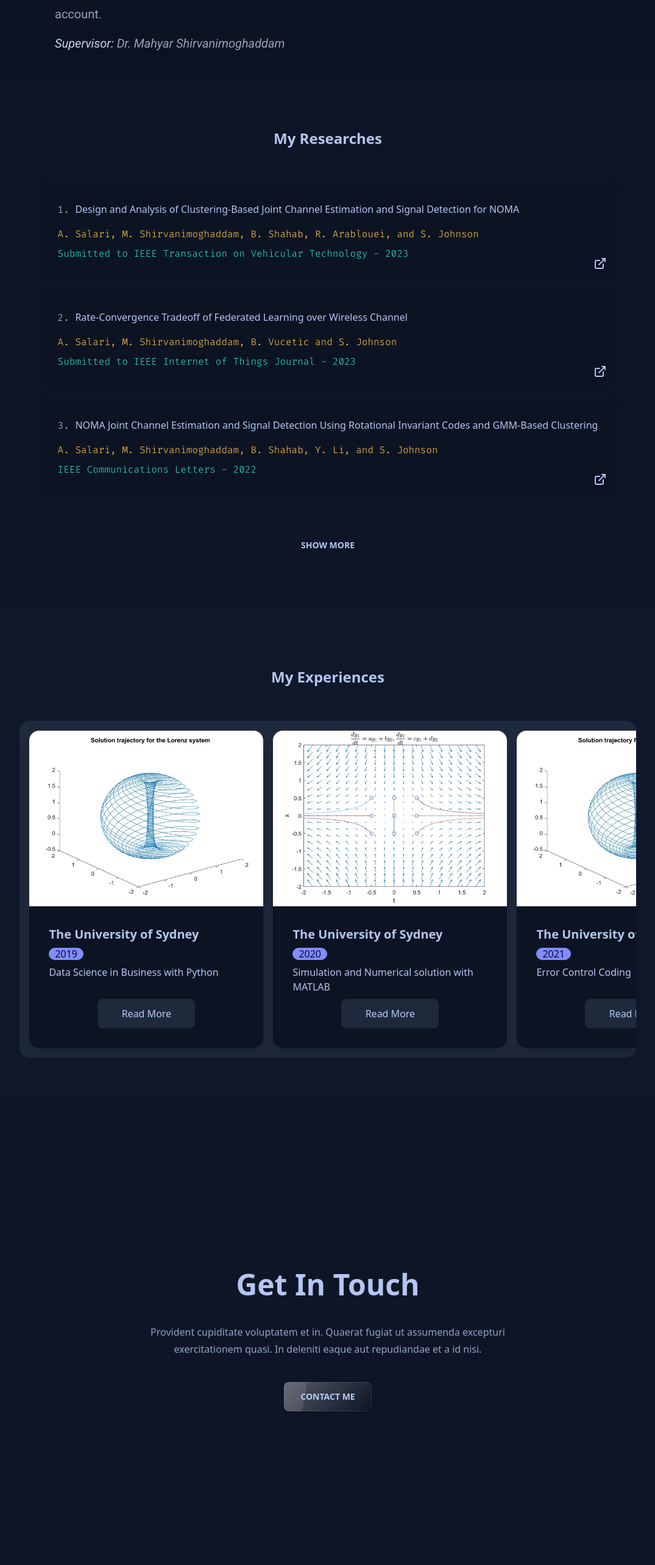
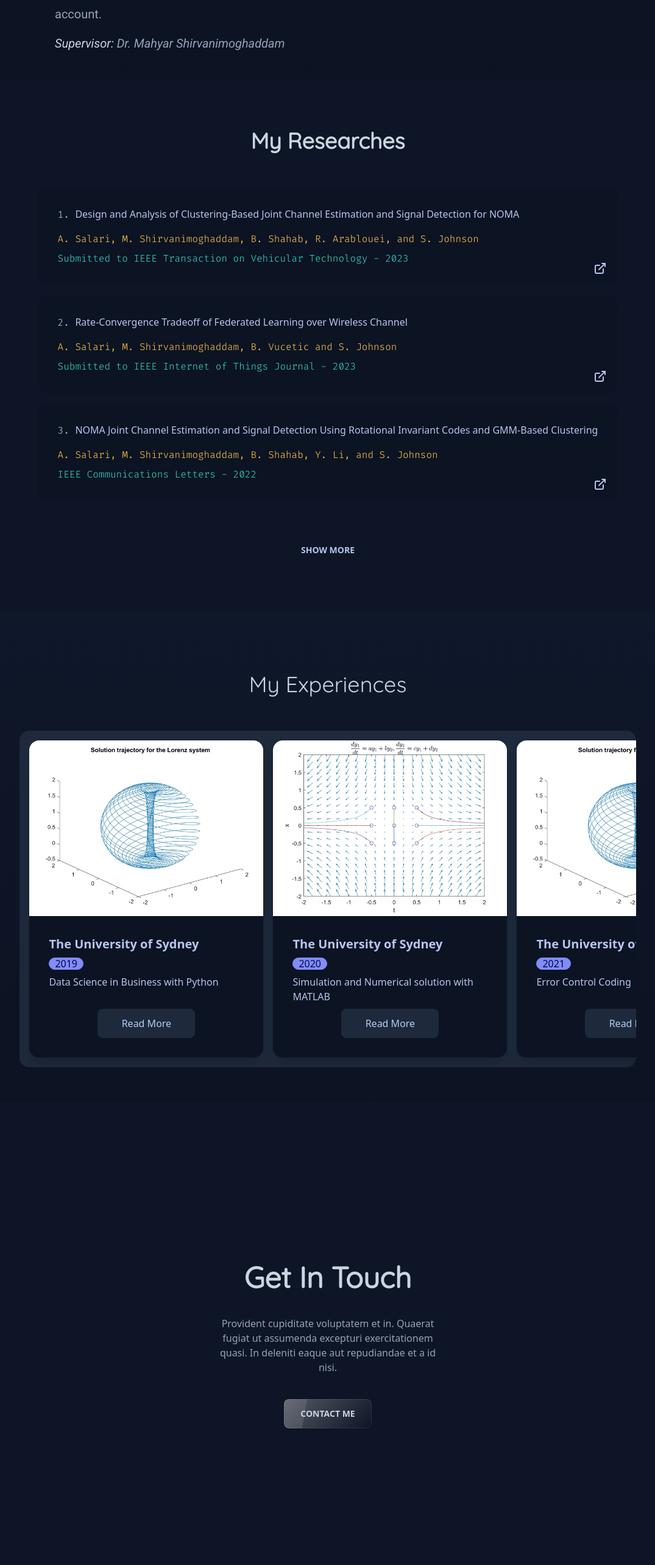
Before and after one commit to hhdreamer13/ayoob-portfolio, a React (Vite) app: page / in a window 1280 px wide. Shown: the part 2620-5186 px from the top of the page at 61% size, without its empty margins (102-1177 px from the left). Built offline with nearby package versions, Linux system fonts and the light colour scheme; a web font is replaced by a local one.

Commit message:
commit responsiveness of the contents(1/2).

```diff
--- a/src/components/ContactMe/ContactMe.jsx
+++ b/src/components/ContactMe/ContactMe.jsx
@@ -4,15 +4,17 @@ const ContactMe = () => {
       id="contact"
       className="flex min-h-screen flex-col items-center justify-center bg-base-200 py-10 px-8"
     >
-      <article className="prose text-center">
-        <h2 className="mb-10 text-5xl font-bold">Get In Touch</h2>
-        <p className="mb-10 text-center">
+      <article className="w-80 text-center sm:w-96">
+        <h2 className="mb-10 font-['Quicksand'] text-5xl font-bold text-slate-300">
+          Get In Touch
+        </h2>
+        <p className="mb-10 text-center text-slate-400 ">
           Provident cupiditate voluptatem et in. Quaerat fugiat ut assumenda
           excepturi exercitationem quasi. In deleniti eaque aut repudiandae et a
           id nisi.
         </p>
       </article>
-      <button className="text-color glass btn w-36">Contact Me</button>
+      <button className="glass btn w-36 text-slate-300">Contact Me</button>
     </div>
   );
 };
--- a/src/components/Experience/Experience.jsx
+++ b/src/components/Experience/Experience.jsx
@@ -17,9 +17,14 @@ const Experience = () => {
   }, [location]);
 
   return (
-    <div id="experience" className="min-h-screen py-10 px-2">
+    <div
+      id="experience"
+      className="min-h-screen bg-gradient-to-b from-base-100 to-base-300 py-10 px-2"
+    >
       <div className="flex flex-col items-center justify-center">
-        <h2 className="text-color my-14 text-2xl font-bold">My Experiences</h2>
+        <h2 className="my-14 font-['Quicksand'] text-4xl text-slate-300">
+          My Experiences
+        </h2>
         <div
           id="test2"
           className="carousel-center carousel rounded-box w-3/4 space-x-4 bg-neutral p-4 md:w-4/5"
@@ -35,7 +40,7 @@ const Experience = () => {
                     <h2 className="card-title hidden text-sm md:block md:text-xl">
                       {location}
                     </h2>
-                    <div className="badge badge-secondary text-xs md:text-base">
+                    <div className="badge-secondary badge text-xs md:text-base">
                       {year}
                     </div>
                     <p className="text-sm md:text-base">{title}</p>
--- a/src/components/Experience/ExperienceDetail.jsx
+++ b/src/components/Experience/ExperienceDetail.jsx
@@ -1,7 +1,11 @@
 import { Link, useParams } from "react-router-dom";
 import { experienceList } from "./experienceData";
+import { useEffect } from "react";
 
 const ExperienceDetail = () => {
+  useEffect(() => {
+    window.scrollTo({ top: 0, behavior: "smooth" });
+  });
   const { id } = useParams();
   const [result] = experienceList.filter((item) => item.id === id);
   return (
@@ -9,7 +13,10 @@ const ExperienceDetail = () => {
       <div className="card bg-base-100 shadow-xl">
         <div className="card-body">
           <div className="card-actions justify-end">
-            <Link to="/#experience" className="btn-square btn-sm btn">
+            <Link
+              to="/#experience"
+              className="btn-square btn-sm btn text-slate-300"
+            >
               <svg
                 xmlns="http://www.w3.org/2000/svg"
                 className="h-6 w-6"
@@ -26,13 +33,15 @@ const ExperienceDetail = () => {
               </svg>
             </Link>
           </div>
-          <article className="prose text-justify">
-            <h2>{result.title}</h2>
-            <p>{result.description}</p>
+          <article className="prose text-justify font-['Roboto'] text-lg sm:text-xl">
+            <h2 className="text-left text-slate-300">{result.title}</h2>
+            <p className="font-['Roboto'] text-xl leading-loose text-slate-400 md:text-lg md:leading-loose">
+              {result.description}
+            </p>
             <p>
               {result.location} - {result.year}
             </p>
-            <div className="badge badge-outline">
+            <div className="badge-outline badge">
               <p>{result.badge}</p>
             </div>
           </article>
--- a/src/components/Footer/Footer.jsx
+++ b/src/components/Footer/Footer.jsx
@@ -2,7 +2,7 @@ const Footer = () => {
   return (
     <footer className="text-color bg-neutral p-4">
       <div className="flex items-center justify-center gap-4">
-        <div className="">
+        <div className="relative">
           <svg
             version="1.0"
             xmlns="http://www.w3.org/2000/svg"
@@ -103,7 +103,7 @@ const Footer = () => {
           >
             <g
               transform="translate(0.000000,512.000000) scale(0.100000,-0.100000)"
-              fill="#94A3B8"
+              fill="#cbd5e1"
               stroke="none"
             >
               <path
@@ -135,7 +135,7 @@ const Footer = () => {
           </svg>
         </div>
 
-        <p className="text-md prefix-color">
+        <p className="text-md text-stone-400">
           Copyright © 2023 <br />
           All rights reserved
         </p>
--- a/src/components/Research/Research.jsx
+++ b/src/components/Research/Research.jsx
@@ -29,12 +29,18 @@ const Research = () => {
   };
 
   return (
-    <div id="research" className="min-h-screen" ref={scrollToRef}>
+    <div
+      id="research"
+      className="min-h-screen bg-gradient-to-b from-base-100 to-base-300"
+      ref={scrollToRef}
+    >
       <div className="bg-base-200 px-2 py-10">
         <div className="flex flex-col items-center justify-center ">
           <section className="items-center justify-center py-10">
             <h2 className="relative mx-auto text-center text-2xl font-bold">
-              <span className="py-0 px-4">My Researches</span>
+              <span className="py-0 px-4 font-['Quicksand'] text-4xl text-slate-300">
+                My Researches
+              </span>
             </h2>
           </section>
           <ul className="menu rounded-box menu-compact p-2">
```
